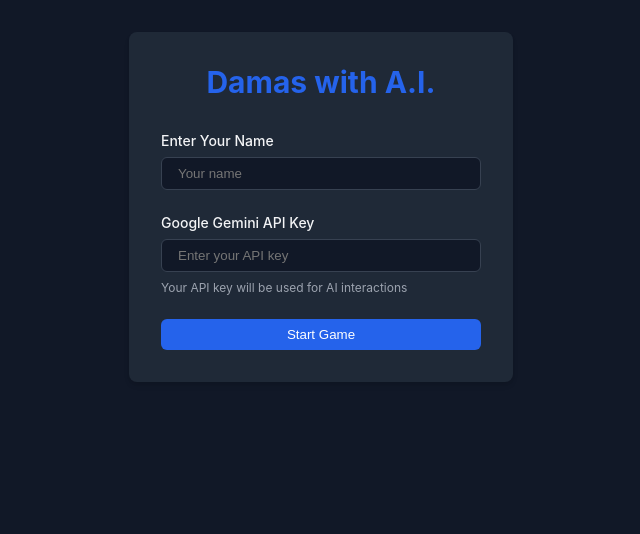
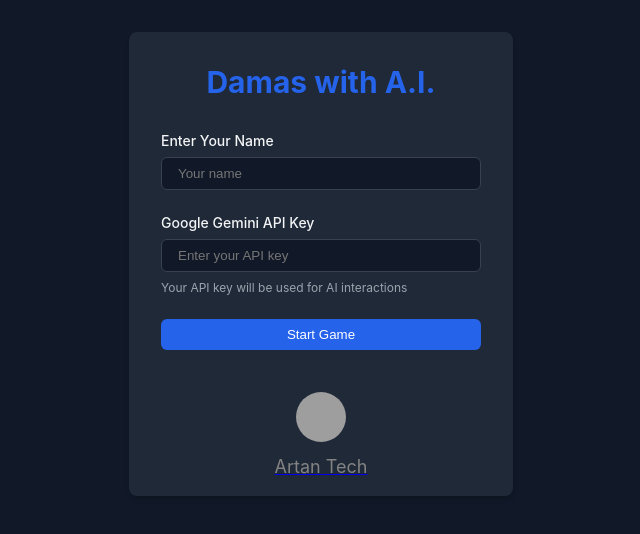
Before and after one commit to Artanniel/damas-with-A.I, a plain HTML site: page index.html in a window 1280 px wide. Shown: the whole page, without its empty margins (319-959 px from the left). Drawn offline with Linux system fonts and the light colour scheme; grey boxes are pictures that could not be loaded.

Commit message:
New adjustments in project

```diff
--- a/styles.css
+++ b/css/styles.css
@@ -365,3 +365,30 @@
 .winner-message button:hover {
     background-color: var(--primary-dark);
 }
+
+.container {
+    display: flex;
+    justify-content: center;
+    align-items: center;
+    height: 60px;
+    flex-direction: column;
+    margin-top: 30px;
+}
+
+.text {
+    margin-top: 10px;
+    font-size: 18px;
+    color: #838383;
+}
+
+.github-icon {
+    border-top-width: 40px;
+    border-radius: 50%;
+    width: 50px;
+    height: 50px;
+    transition: transform 0.3s ease;
+}
+
+.github-icon:hover {
+    transform: scale(1.1);
+}
--- a/index.html
+++ b/index.html
@@ -4,7 +4,7 @@
     <meta charset="UTF-8">
     <meta name="viewport" content="width=device-width, initial-scale=1.0">
     <title>Damas with A.I.</title>
-    <link rel="stylesheet" href="styles.css">
+    <link rel="stylesheet" href="css/styles.css">
 </head>
 <body>
     <div id="app">
@@ -23,6 +23,14 @@
                         <small class="help-text">Your API key will be used for AI interactions</small>
                     </div>
                     <button type="submit">Start Game</button>
+                    <div class="container">
+                        <a href="https://github.com/Artanniel/" target="_blank">
+                            <img class="github-icon" src="https://github.githubassets.com/images/modules/logos_page/GitHub-Mark.png" alt="GitHub Logo">
+                        </a>
+                        <a href="https://github.com/Artanniel/" target="_blank">
+                            <div class="text">Artan Tech</div>
+                        </a>
+                    </div>
                 </form>
             </div>
         </div>
@@ -72,6 +80,14 @@
                     </form>
                 </div>
             </div>
+            <div class="container">
+                <a href="https://github.com/Artanniel/" target="_blank">
+                    <img class="github-icon" src="https://github.githubassets.com/images/modules/logos_page/GitHub-Mark.png" alt="GitHub Logo">
+                </a>
+                <a href="https://github.com/Artanniel/" target="_blank">
+                    <div class="text">Artan Tech</div>
+                </a>
+            </div>
         </div>
     </div>
 
```
Also changed, not shown: README.md.
